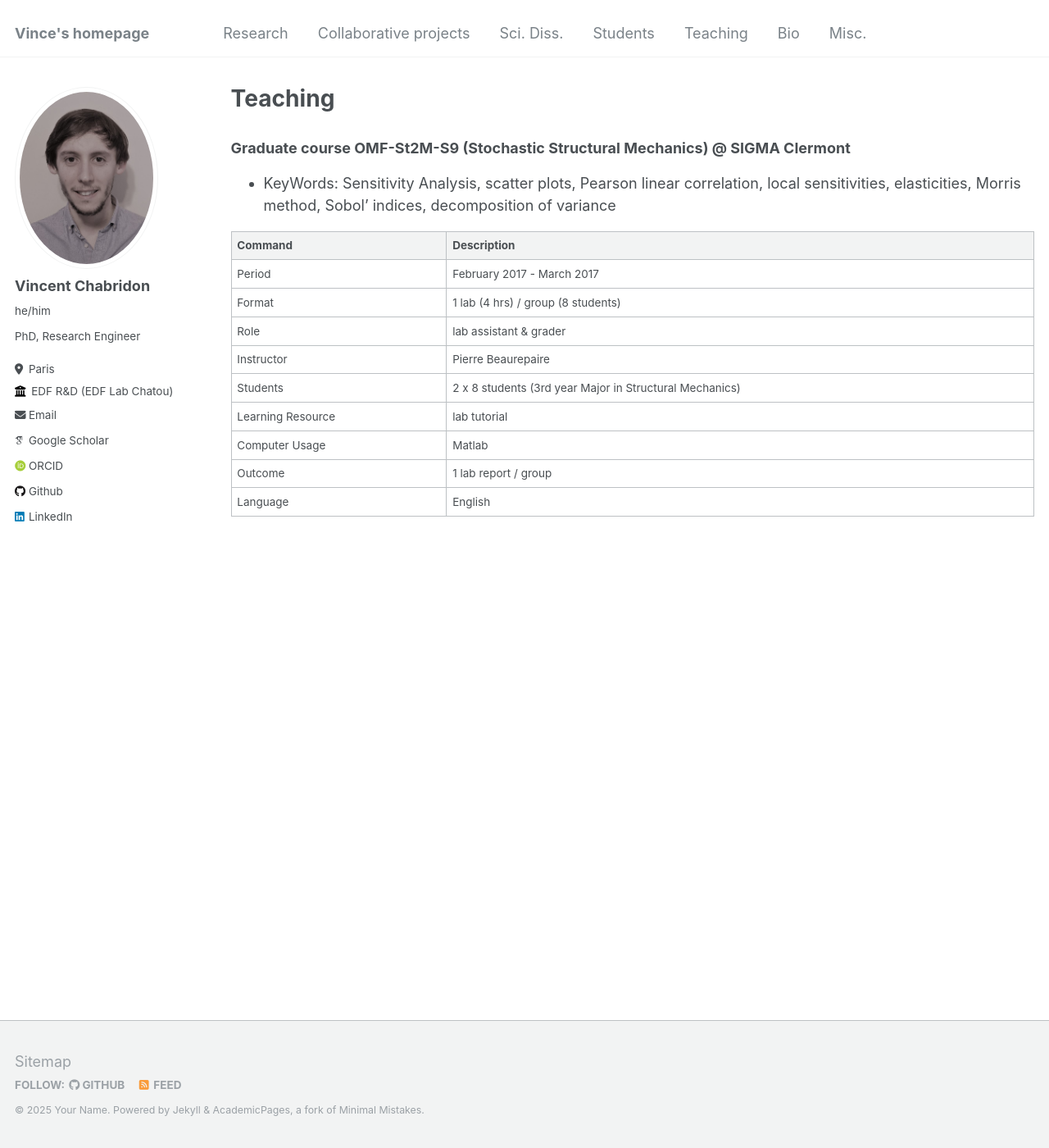
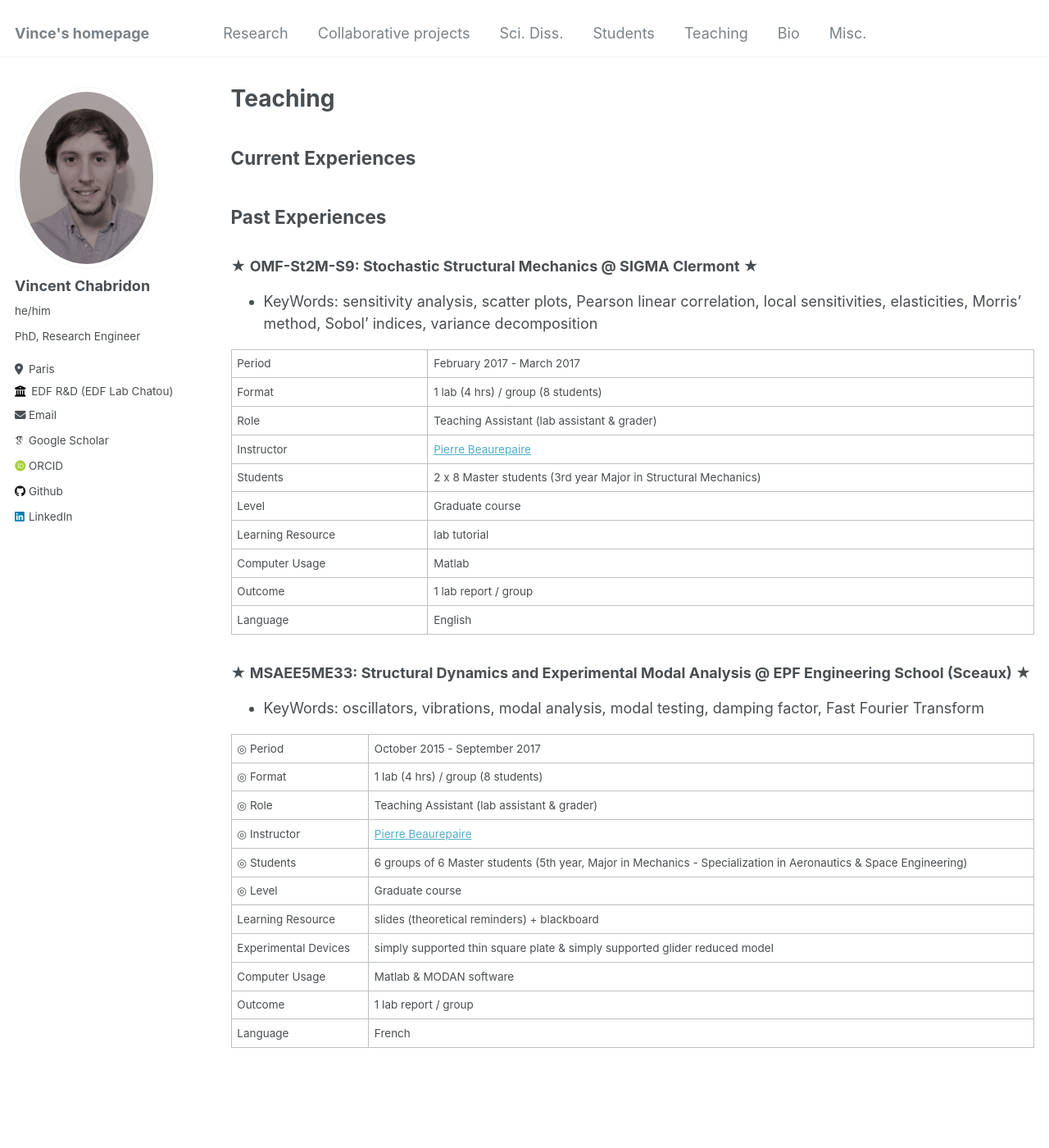
Before and after one commit to vchabri/vchabri.github.io, a Jekyll site: the page built from _pages/teaching_experiences.md, in a window 1280 px wide and 1400 px high. Shown: the whole window at 82% size. Built offline with Jekyll 4.4.1, drawn with Linux system fonts in a browser that asks for light colours; some web fonts are replaced.

Commit message:
Update teaching_experiences.md

```diff
--- a/_pages/teaching_experiences.md
+++ b/_pages/teaching_experiences.md
@@ -5,17 +5,38 @@ permalink: /teaching_experiences/
 author_profile: true
 ---
 
-### Graduate course OMF-St2M-S9 (Stochastic Structural Mechanics) @ SIGMA Clermont
-* KeyWords: Sensitivity Analysis, scatter plots, Pearson linear correlation, local sensitivities, elasticities, Morris method, Sobol' indices, decomposition of variance
 
-| Command | Description |
-| --- | --- |
+## Current Experiences
+
+
+
+## Past Experiences
+
+### ★ OMF-St2M-S9: Stochastic Structural Mechanics @ SIGMA Clermont ★
+* KeyWords: sensitivity analysis, scatter plots, Pearson linear correlation, local sensitivities, elasticities, Morris' method, Sobol' indices, variance decomposition
+
 | Period | February 2017 - March 2017 |
 | Format | 1 lab (4 hrs) / group (8 students) |
-| Role | lab assistant & grader |
-| Instructor | Pierre Beaurepaire |
-| Students | 2 x 8 students (3rd year Major in Structural Mechanics) |
+| Role | Teaching Assistant (lab assistant & grader) |
+| Instructor | [Pierre Beaurepaire](http://www.institutpascal.uca.fr/index.php/fr/membres-m3g?idag=952) |
+| Students | 2 x 8 Master students (3rd year Major in Structural Mechanics) |
+| Level | Graduate course |
 | Learning Resource | lab tutorial |
 | Computer Usage | Matlab |
 | Outcome | 1 lab report / group |
 | Language | English |
+
+### ★ MSAEE5ME33: Structural Dynamics and Experimental Modal Analysis @ EPF Engineering School (Sceaux) ★
+* KeyWords: oscillators, vibrations, modal analysis, modal testing, damping factor, Fast Fourier Transform
+
+| ◎ Period | October 2015 - September 2017 |
+| ◎ Format | 1 lab (4 hrs) / group (8 students) |
+| ◎ Role | Teaching Assistant (lab assistant & grader) |
+| ◎ Instructor | [Pierre Beaurepaire](http://www.institutpascal.uca.fr/index.php/fr/membres-m3g?idag=952) |
+| ◎ Students | 6 groups of 6 Master students (5th year, Major in Mechanics - Specialization in Aeronautics & Space Engineering) |
+| ◎ Level | Graduate course |
+| Learning Resource | slides (theoretical reminders) + blackboard
+| Experimental Devices | simply supported thin square plate & simply supported glider reduced model |
+| Computer Usage | Matlab & MODAN software |
+| Outcome | 1 lab report / group |
+| Language | French |
```
